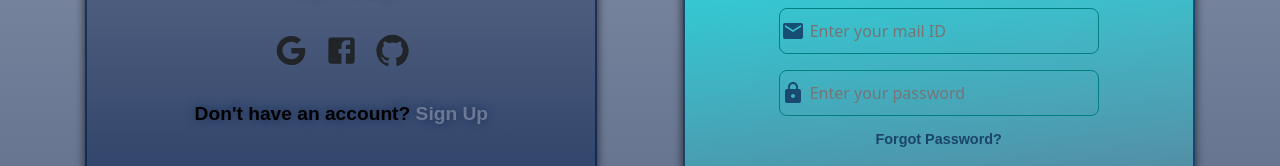
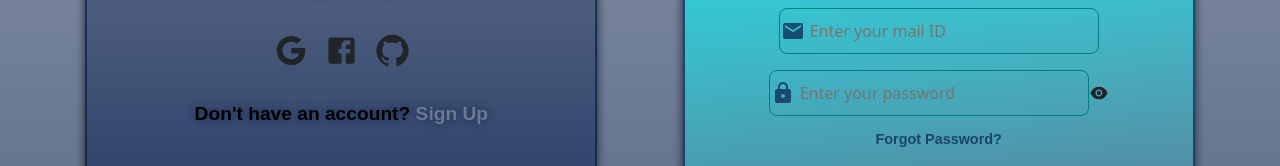
Before and after one commit to AtriSukul1508/Njack_Hack_It_Out-Tur1ng-, a React (Create React App) app in the folder tur1ng/: page /login in a window 1280 px wide. Shown: the part 393-559 px from the top of the page. Built offline with nearby package versions, Linux system fonts and the light colour scheme; a web font is replaced by a local one.

Commit message:
add: show/hide password

```diff
--- a/tur1ng/src/Components/Login.jsx
+++ b/tur1ng/src/Components/Login.jsx
@@ -1,6 +1,14 @@
 import React, { useState } from "react";
 import PersonIcon from "@mui/icons-material/Person";
-import { Email, Lock, Google, Facebook, GitHub } from "@mui/icons-material";
+import {
+  Email,
+  Lock,
+  Google,
+  Facebook,
+  GitHub,
+  PanoramaFishEye,
+} from "@mui/icons-material";
+import { AiFillEye, AiFillEyeInvisible } from "react-icons/ai";
 import { NavLink } from "react-router-dom";
 import "../styles/login.css";
 import { useLogin } from "../hooks/useLogin";
@@ -14,6 +22,17 @@ const Login = () => {
     event.preventDefault();
     await login(email, password);
   };
+
+  const [isActive, setIsActive] = useState(false);
+
+  function showPW() {
+    var x = document.getElementById("user_password");
+    if (x.type === "password") {
+      x.type = "text";
+    } else {
+      x.type = "password";
+    }
+  }
 
   return (
     <>
@@ -45,7 +64,7 @@ const Login = () => {
                     textDecoration: "none",
                     color: "#6d7993",
                     fontWeight: "bold",
-                    ":hover": {color: "#000"},
+                    ":hover": { color: "#000" },
                   }}
                   className="hover_effect_signup_txt"
                   to="/signup"
@@ -85,6 +104,25 @@ const Login = () => {
                   onChange={(e) => setPassword(e.target.value)}
                   id="user_password"
                 />
+                {isActive ? (
+                  <AiFillEyeInvisible
+                    size={20}
+                    className="eye_icon"
+                    onClick={() => {
+                      setIsActive(!isActive);
+                      showPW();
+                    }}
+                  />
+                ) : (
+                  <AiFillEye
+                    size={20}
+                    className="eye_icon"
+                    onClick={() => {
+                      setIsActive(!isActive);
+                      showPW();
+                    }}
+                  />
+                )}
               </div>
             </div>
 
```
